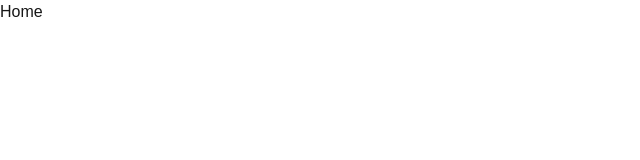
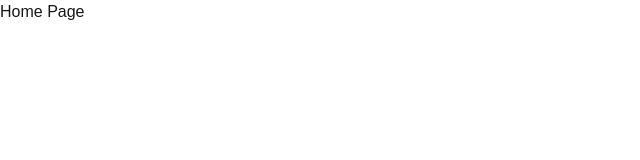
Before and after one commit to ivanlanuza/retina-dcp, a Next.js app: page /home in a window 1280 px wide. Shown: the top 160 px of the page, without its empty margins (0-640 px from the left). Built offline with nearby package versions, Linux system fonts and the light colour scheme.

Commit message:
remove post install

```diff
--- a/pages/home.js
+++ b/pages/home.js
@@ -1,5 +1,3 @@
-import { protectAPI } from "@/utils/auth";
-
 export default function Home() {
-  return <div>Home</div>;
+  return <div>Home Page </div>;
 }
```
